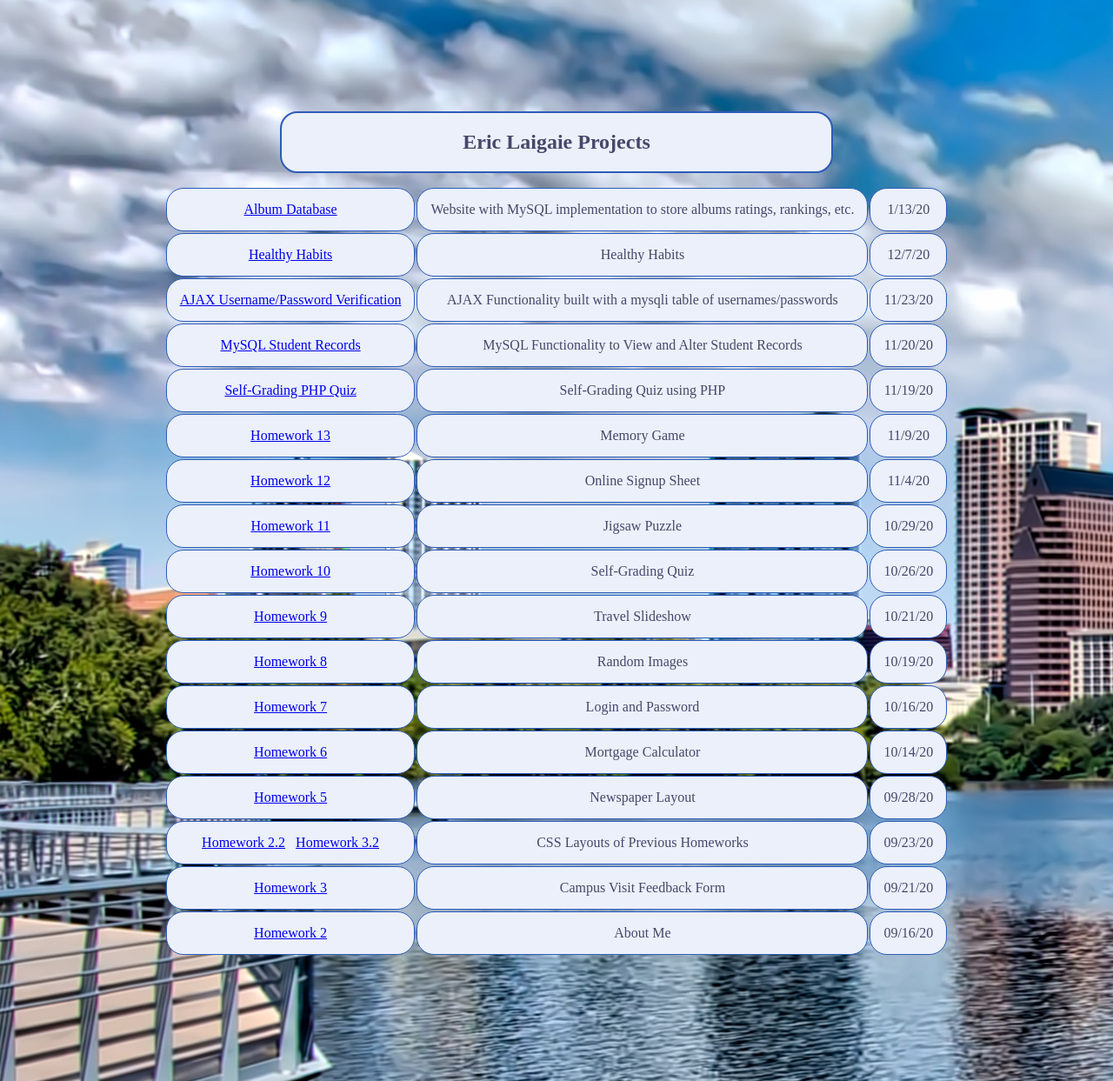
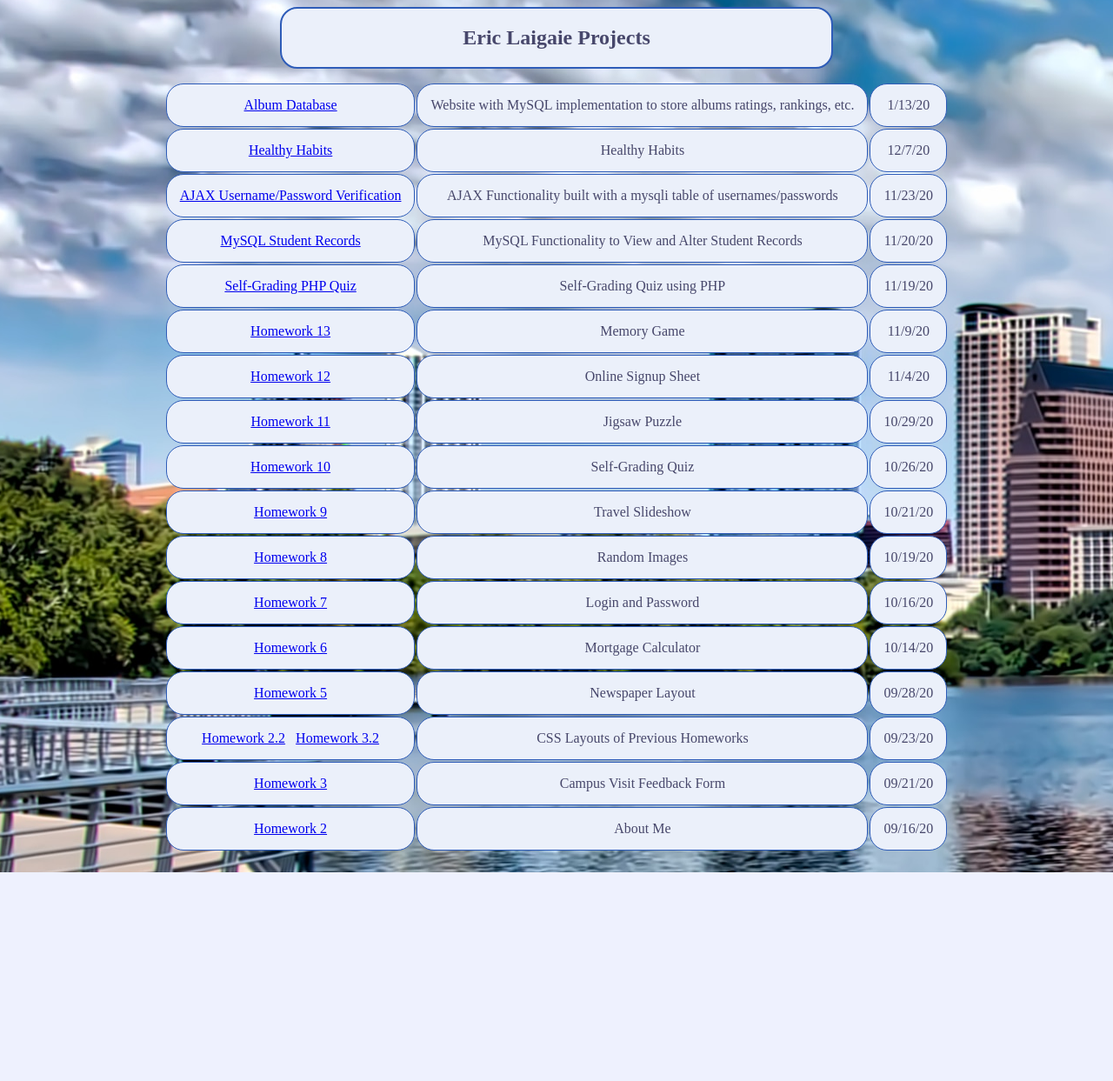
Before and after one commit to ericlaigaie/Personal_Projects, a PHP site: page / in a window 1280 px wide. Shown: the whole page at 87% size. After the commit the page ends 1003 px from the top, so only its background shows below. Run offline with PHP 8.4, Linux system fonts and the light colour scheme.

Commit message:
final update
final index css

```diff
--- a/index.css
+++ b/index.css
@@ -1,7 +1,6 @@
 body {
 	background-color: #cce0ff;
 	background-image: url("austin.jpg");
-	padding: 120px 0;
 	background-repeat: no-repeat;
 	background-attachment: fixed;
 	background-position: center;
```
